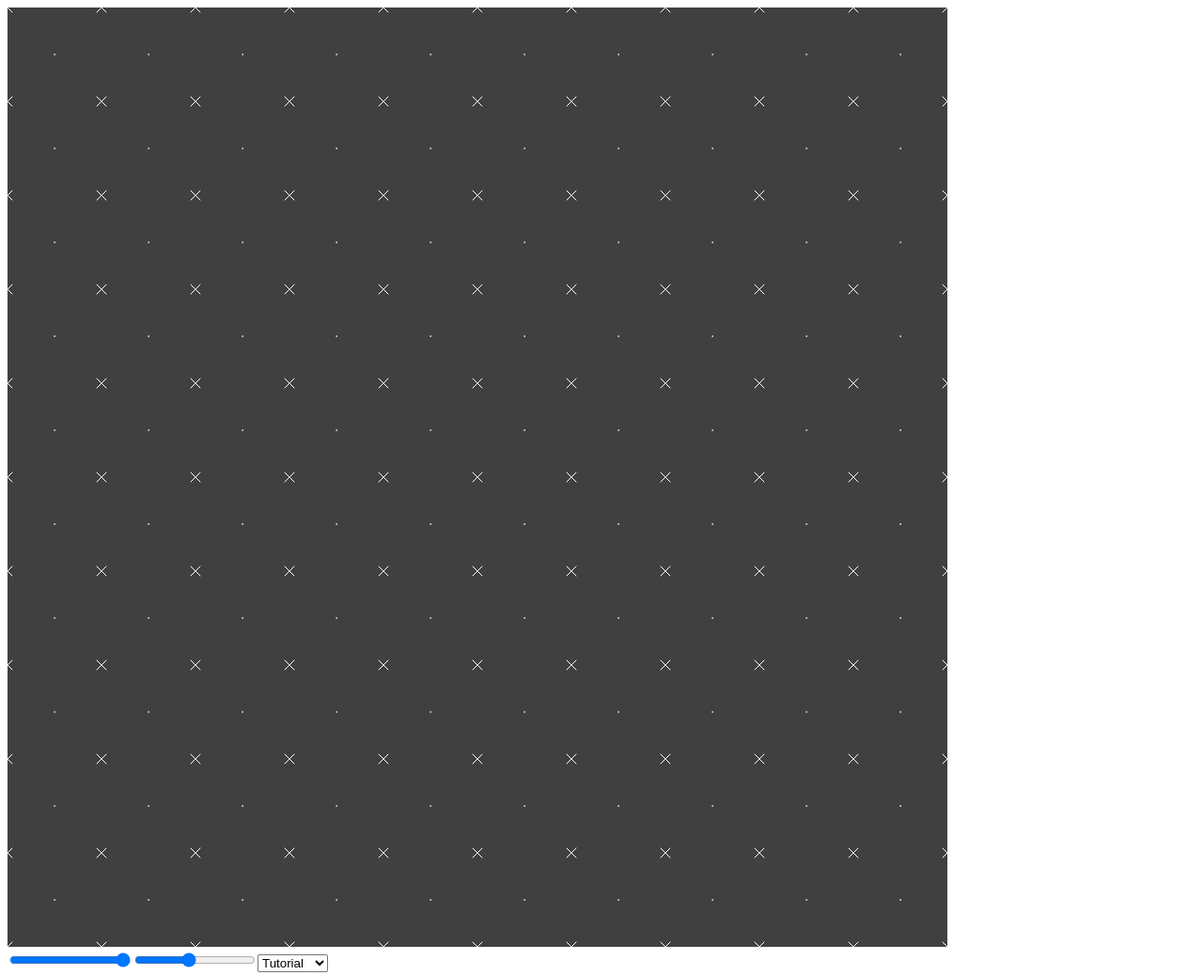
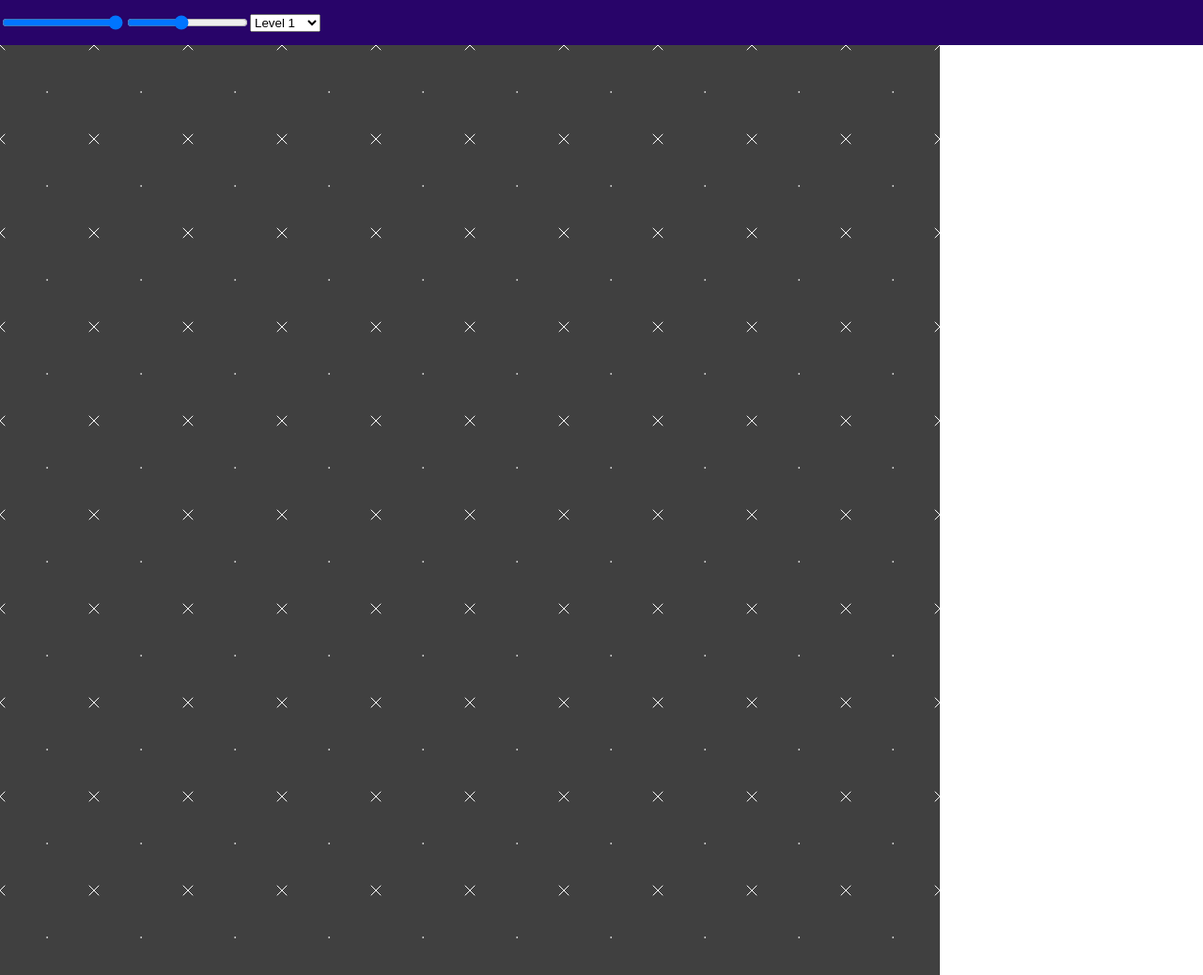
Before and after one commit to QuantumMirrors/QuantumMirrors.github.io, a website built with webpack: page src/index.html in a window 1280 px wide. Shown: the top 1038 px of the page at 94% size. Built offline with nearby package versions, Linux system fonts and the light colour scheme.

Commit message:
added simple top bar

```diff
--- a/src/index.html
+++ b/src/index.html
@@ -6,10 +6,10 @@
     <title></title>
     <meta name="description" content="" />
     <meta name="viewport" content="width=device-width, initial-scale=1" />
-    <link rel="stylesheet" href="" />
   </head>
 
   <body>
+    <div id="top-bar" class="topBar"></div>
     <div id="mirror-game">
       <div id="game-object-popup" style="position: relative"></div>
     </div>
--- a/src/main.ts
+++ b/src/main.ts
@@ -1,6 +1,7 @@
 import p5 from "p5";
 import { SpiegelDemo } from "./ts/spiegel-game";
 import $ from "jquery";
+import "./style/main.css";
 
 if ($("#mirror-game").length) {
   const spiegeldemo = new SpiegelDemo();
--- /dev/null
+++ b/src/style/main.css
@@ -0,0 +1,18 @@
+html,
+body {
+  margin: 0;
+  padding: 0;
+}
+
+body {
+  width: 100vw;
+}
+
+.topBar {
+  height: 3em;
+  width: 100%;
+  background: #280469;
+
+  display: flex;
+  align-items: center;
+}
--- a/src/ts/spiegel-game.ts
+++ b/src/ts/spiegel-game.ts
@@ -6,19 +6,6 @@ import { GameObjectPopup } from "./models/game_object_popup";
 export class SpiegelDemo {
   private sketch = (p: p5) => {
     const gameGrid = new GameGrid();
-
-    const loadLevel = async (level: string) => {
-      //load level
-      gameGrid.clearGrid();
-      await import(`../res/levels/${level}`).then((level) => {
-        level
-          .default()
-          .forEach((game_object: [GameObject, number, number]) =>
-            gameGrid.add_game_object(...game_object)
-          );
-      });
-    };
-
     const gameObjectPopup = new GameObjectPopup(p, gameGrid);
 
     let fpsSlider: p5.Element;
@@ -26,6 +13,7 @@ export class SpiegelDemo {
     let particleCounter = 0;
     let levelSelect: any; // doesnt work with p5.Element
 
+    //TODO: fix dragging ... ITS BWOKEN
     let is_drag = false;
     p.mouseDragged = () => {
       if (!is_drag) {
@@ -35,6 +23,7 @@ export class SpiegelDemo {
     };
 
     p.setup = () => {
+      //setup canvas
       const canvas = p.createCanvas(1000, 1000);
       canvas.parent("mirror-game");
       canvas.mouseClicked(() => {
@@ -52,6 +41,7 @@ export class SpiegelDemo {
       p.rectMode(p.CENTER);
       p.frameRate(60);
 
+      //setup additional elements
       fpsSlider = p.createSlider(0, 60, 60, 1);
       particleSlider = p.createSlider(1, 10, 5, 0.5);
 
@@ -73,10 +63,20 @@ export class SpiegelDemo {
         }
       });
 
+      fpsSlider.parent("top-bar");
+      particleSlider.parent("top-bar");
+      levelSelect.parent("top-bar");
+
+      //load Level 1
+      levelSelect.selected("Level 1");
+      loadLevel("level1");
+
       // p.noLoop();
     };
 
     p.draw = () => {
+      console.log(is_drag);
+
       const fps = Number(fpsSlider.value());
       if (fps == 0) {
         return;
@@ -95,6 +95,18 @@ export class SpiegelDemo {
         particleCounter = 0;
       }
     };
+
+    const loadLevel = async (level: string) => {
+      //load level
+      gameGrid.clearGrid();
+      await import(`../res/levels/${level}`).then((level) => {
+        level
+          .default()
+          .forEach((game_object: [GameObject, number, number]) =>
+            gameGrid.add_game_object(...game_object)
+          );
+      });
+    };
   };
 
   public game(): (p: p5) => void {
```
